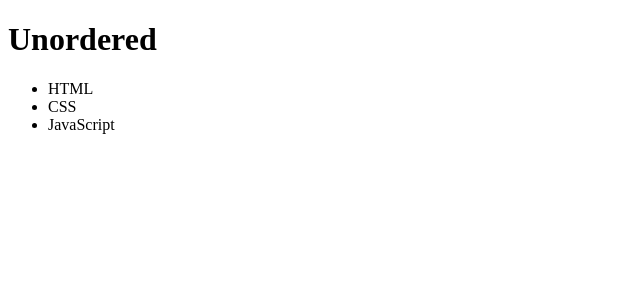
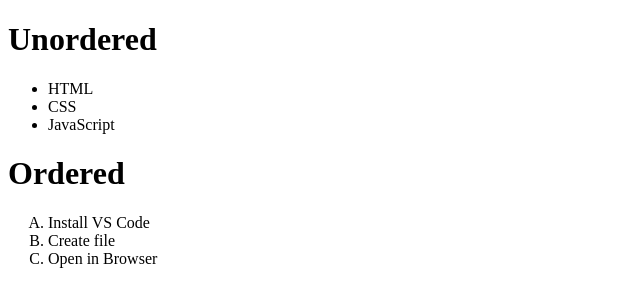
Before and after one commit to namantiwari7376-commits/WD_0286, a plain HTML site: page Web_Dev_Desinging_Workshop_Assigment/Assignment_5/index.html in a window 1280 px wide. Shown: the whole page, without its empty margins (0-640 px from the left). Drawn offline with Linux system fonts and the light colour scheme.

Commit message:
added ordered list

```diff
--- a/Web_Dev_Desinging_Workshop_Assigment/Assignment_5/index.html
+++ b/Web_Dev_Desinging_Workshop_Assigment/Assignment_5/index.html
@@ -13,5 +13,12 @@
             <li>JavaScript</li>
         </ul>
 
+         <h1>Ordered</h1>
+        <ol type="A">
+            <li>Install VS Code</li>
+            <li>Create file</li>
+            <li>Open in Browser</li>
+        </ol>
+
 </body>
 </html>
```
